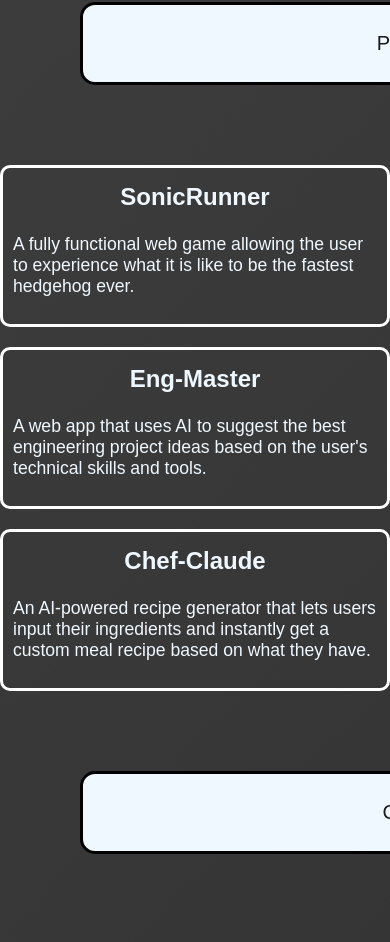
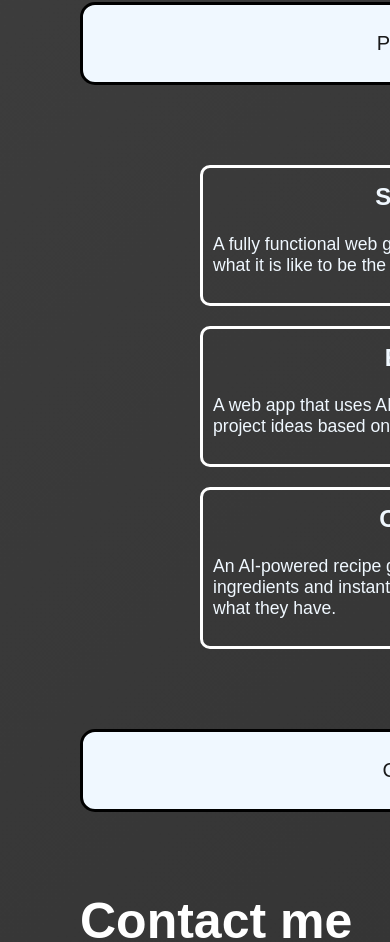
Before and after one commit to EventFulOgee4/eventfulogee4.github.io, a React (Vite) app: page / in a window 390 px wide. Shown: the part 4479-5421 px from the top of the page. Built offline with nearby package versions, Linux system fonts and the light colour scheme; a web font is replaced by a local one.

Commit message:
Adjusted the Project section for 400 + px displays

```diff
--- a/src/styles/Projects.css
+++ b/src/styles/Projects.css
@@ -15,6 +15,7 @@
         grid-template-columns: 1fr;
         gap: 20px;
         margin-top: 15px;
+        margin-left: 200px;
     }
 }
 
@@ -53,6 +54,23 @@
     transition: all 0.2s ease;
 }
 
+@media (max-width: 500px) {
+        .project-container {
+        border: white 3px solid;
+        border-radius: 10px;
+        padding: 10px;
+        display: flex;
+        flex-direction: column;
+        justify-content: center;
+        align-items: center;
+        cursor: pointer;
+        transition: all 0.2s ease;
+        margin: 0 auto;
+        max-width: 1000px;
+        width: 500px;
+    }
+}
+
 .project-container:hover {
     transform: translateY(-20%);
     box-shadow: 0 0 10px #ffffff,
```
